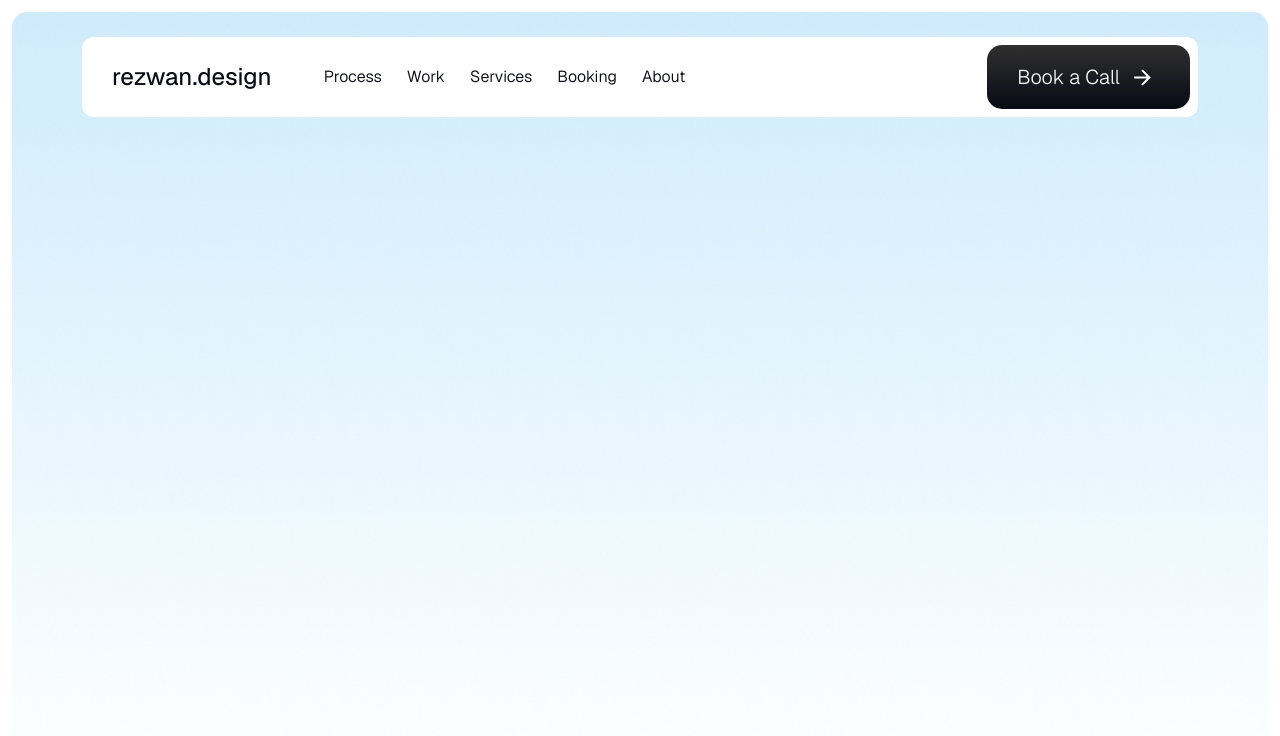
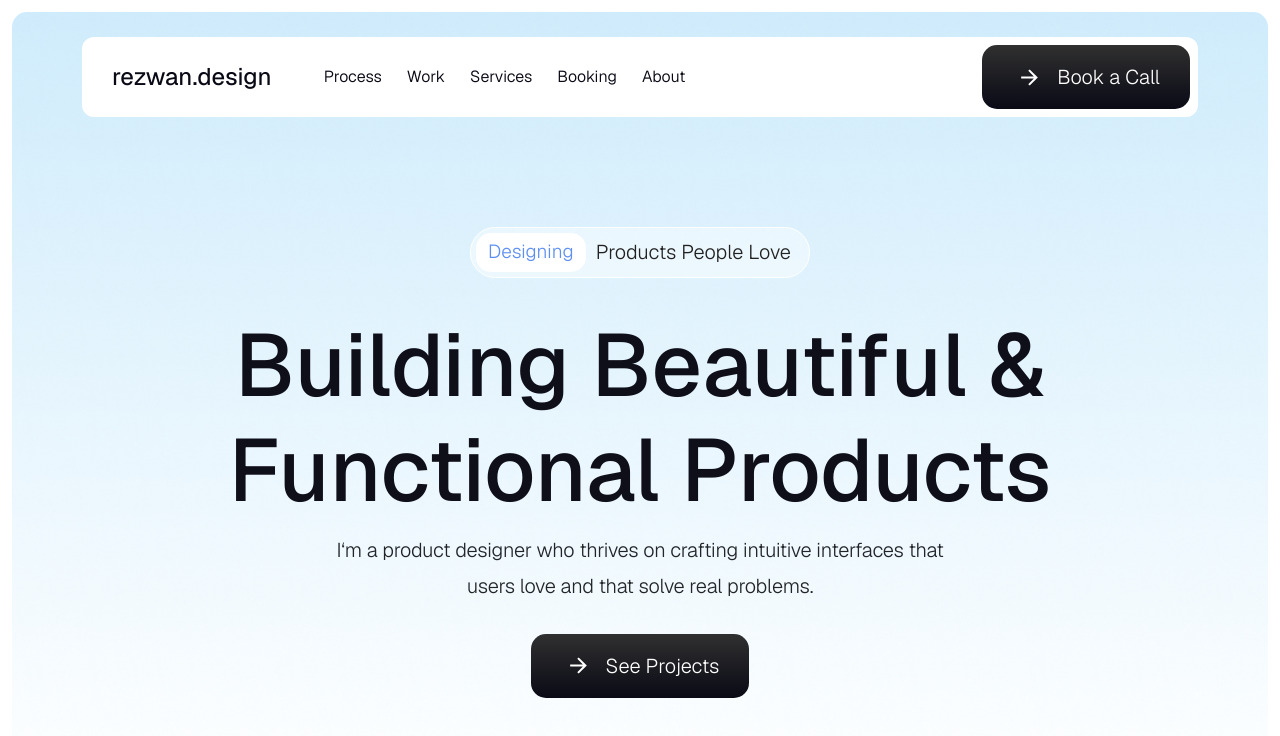
Before and after one commit to ProgrammerRhythm/portfolio-rezwan, a React (Vite) app: page / in a window 1280 px wide. Shown: the top 736 px of the page. Built offline with nearby package versions, Linux system fonts and the light colour scheme; a web font is replaced by a local one.

Commit message:
Home Components added1

```diff
--- a/src/Components/Header.jsx
+++ b/src/Components/Header.jsx
@@ -1,13 +1,42 @@
 // eslint-disable-next-line no-unused-vars
-import React from 'react';
+import React, { useEffect, useState } from 'react';
 import Navbar from './Navbar';
 import './style.css'
 const Header = () => {
     return (
         <div className="header">
             <Navbar></Navbar>
+            <HomeComponent></HomeComponent>
         </div>
     );
 };
 
+
+
+function HomeComponent(){
+    const [isOpen, setIsOpen] = useState(false);
+
+
+
+    return (
+        <div className='HomeConmonent'>
+            <div className="styleD">
+                <span className="highlight">Designing</span>
+                <span className="Ptext">Products People Love</span>
+                </div>
+            <h1 style={{color:'rgba(15, 15, 25, 1)',fontSize:'88px',fontWeight:'500',lineHeight:'105.6px',textAlign:'center'}}>Building Beautiful & <br /> Functional Products</h1>
+            <p className='HomeP'> I&lsquo;m a product designer who thrives on crafting intuitive interfaces that <br /> users love and that solve real problems.</p>
+
+          <button className="animated-button book-call">
+            <svg className="icon" viewBox="0 0 24 24" xmlns="http://www.w3.org/2000/svg">
+              <path d="M16.1716 10.9999L10.8076 5.63589L12.2218 4.22168L20 11.9999L12.2218 19.778L10.8076 18.3638L16.1716 12.9999H4V10.9999H16.1716Z"></path>
+            </svg>
+            <span className="text">See Projects</span>
+          </button>
+
+        </div>
+    )
+}
+
+
 export default Header;
--- a/src/Components/Navbar.jsx
+++ b/src/Components/Navbar.jsx
@@ -49,10 +49,10 @@ const Navbar = () => {
         {/* Show button based on screen size and menu state */}
         {(!isMobile || isOpen) && (
           <button className="animated-button book-call">
-            <span className="text">Book a Call</span>
             <svg className="icon" viewBox="0 0 24 24" xmlns="http://www.w3.org/2000/svg">
               <path d="M16.1716 10.9999L10.8076 5.63589L12.2218 4.22168L20 11.9999L12.2218 19.778L10.8076 18.3638L16.1716 12.9999H4V10.9999H16.1716Z"></path>
             </svg>
+            <span className="text">Book a Call</span>
           </button>
         )}
       </div>
--- a/src/Components/style.css
+++ b/src/Components/style.css
@@ -109,11 +109,12 @@ body{
     height: 25px;
     fill: white;
     transition: transform 0.4s ease;
+    margin-right: 10px;
   }
 
   /* Position text and icon */
   .text {
-    margin-right: 5px;
+    margin-right: 0;
     transition: transform 0.4s ease;
   }
 
@@ -123,11 +124,11 @@ body{
 
   /* Hover Effect */
   .animated-button:hover .text {
-    transform: translateX(30px); /* Move text slightly to the right */
+    transform: translateX(-40px); /* Move text slightly to the right */
   }
 
   .animated-button:hover .icon {
-    transform: translateX(-120px); /* Move icon to the left of the text */
+    transform: translateX(120px); /* Move icon to the left of the text */
   }
   .header {
     background: url(../assets/Background.png) no-repeat center center;
@@ -138,3 +139,43 @@ body{
     padding-top: 25px;
     border-radius: 15px;
 }
+.HomeConmonent{
+  text-align: center;
+  margin-top: 110px;
+}
+
+.HomeP{
+  font-size: 20px;
+  font-weight: 300;
+  line-height: 36px;
+  letter-spacing: -0.20000000298023224px;
+  text-align: center;
+  margin-bottom: 30px;
+}
+
+.styleD {
+  display: inline-flex;
+  align-items: center;
+  background: rgba(255, 255, 255, 0.4);
+  border: 1px solid rgba(255, 255, 255, 1); /* Light gray border */
+  border-radius: 25px;
+  padding: 5px;
+  width: 340px;
+  margin-bottom: 35px;
+}
+
+.highlight {
+  color: rgba(93, 143, 241, 1); /* Blue color */
+  background-color: #ffffff; /* Light blue background for text */
+  padding: 5px 12px;
+  border-radius: 15px;
+  font-size: 19px;
+  font-weight: 300;
+  margin-right: 10px;
+}
+
+.Ptext {
+  color: #212121; /* Dark text color */
+  font-weight: 300;
+  font-size: 20px;
+}
```
